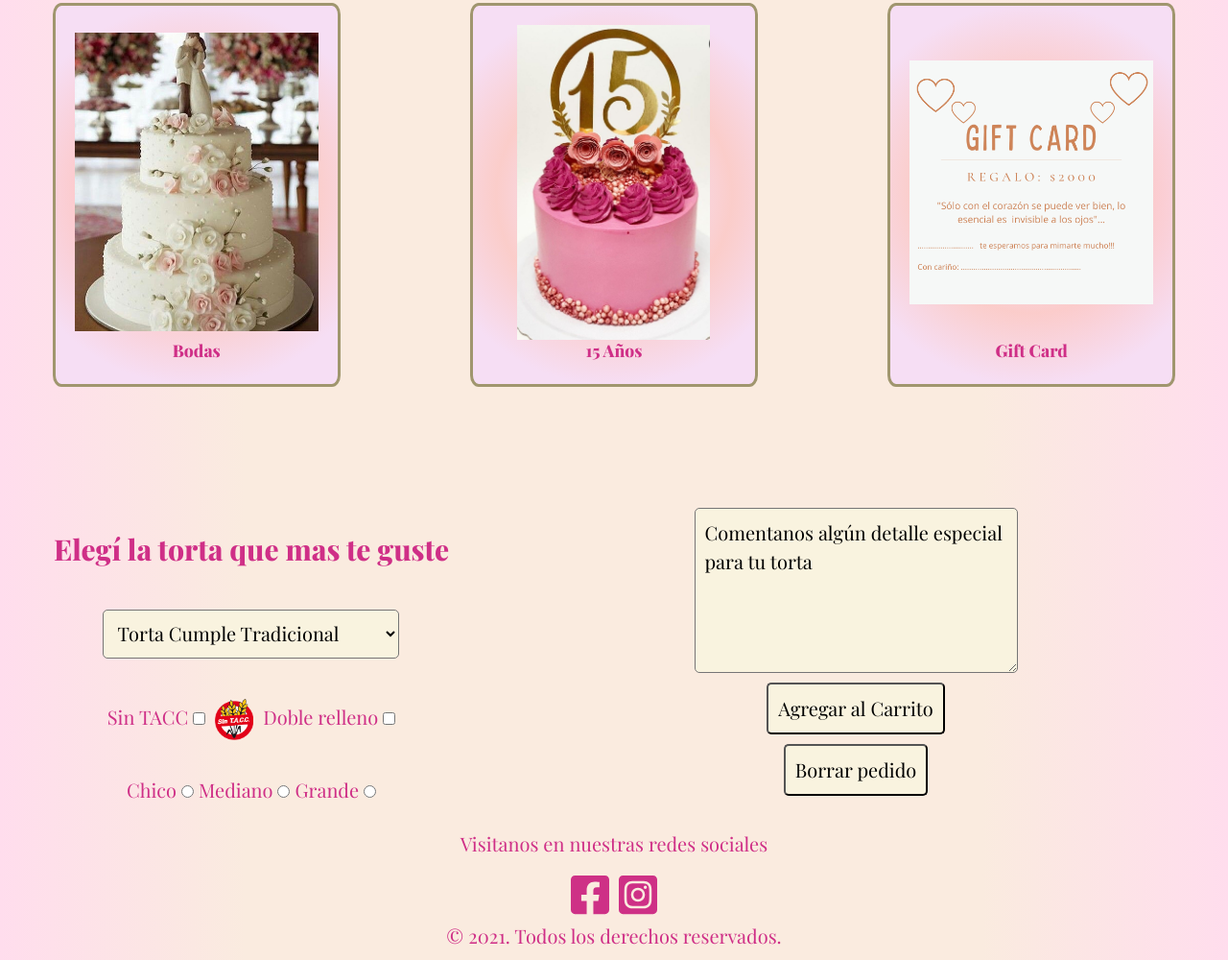
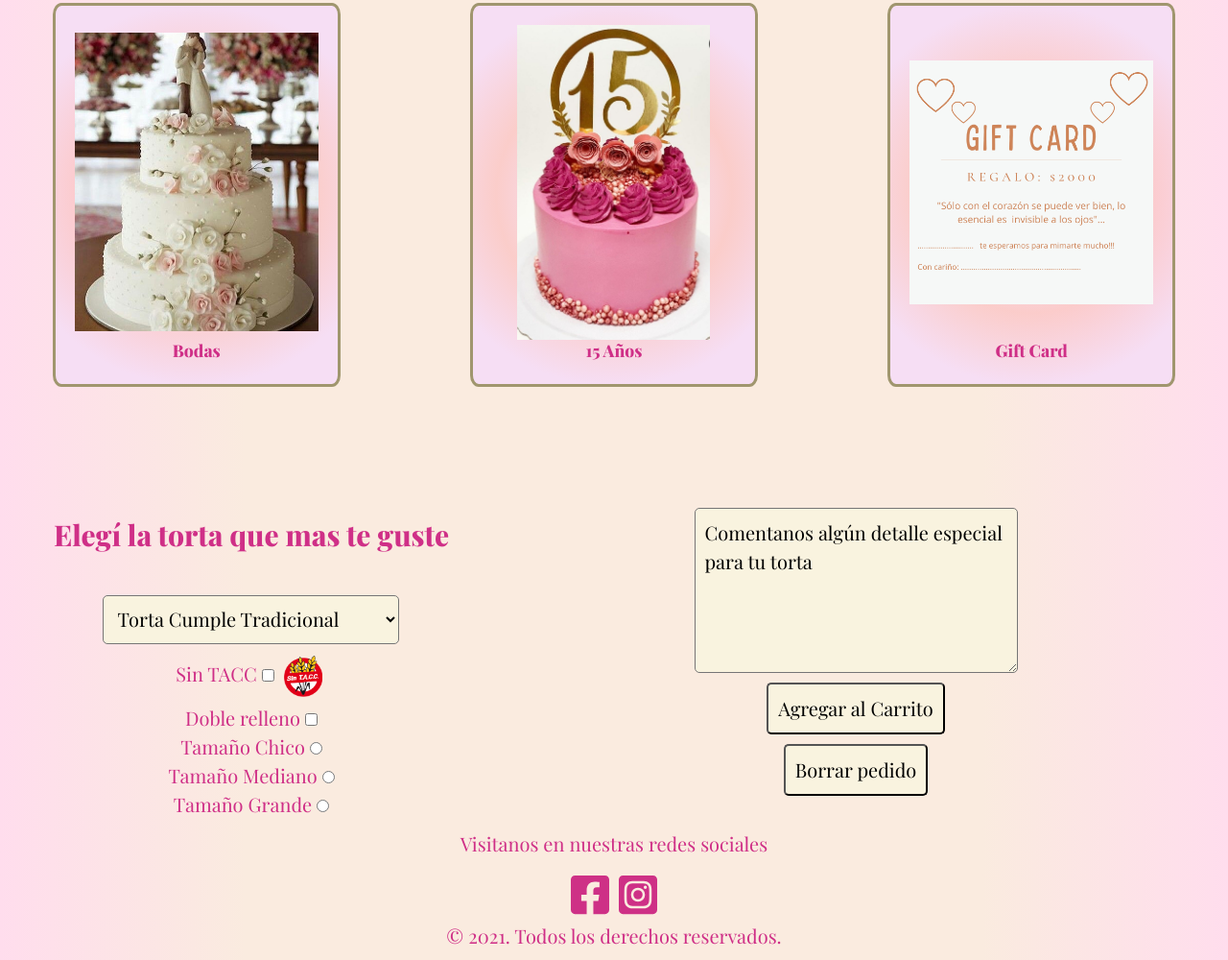
Before and after one commit to LeonardoCalfayan/PasteLou, a website: page pages/tortasDecoradas.html in a window 1280 px wide. Shown: the part 1019-2019 px from the top of the page at 96% size. Drawn offline with nearby package versions, Linux system fonts and the light colour scheme; a web font is replaced by a local one.

Commit message:
Entrega Final_V2

```diff
--- a/pages/tortasDecoradas.html
+++ b/pages/tortasDecoradas.html
@@ -103,16 +103,25 @@
                     <label for="">Sin TACC </label>
                     <input type="checkbox" name="sinTaac" value="1" />
                     <img class="logoSTacc" src="../images/sintacc.png" alt="Logo Sin TACC">
-                    <label for="">Doble relleno </label>
-                    <input type="checkbox" name="dobleRelleno" value="1" />
+
                 </div>
                 <div class="formularioItem">
-                    <label for="">Chico</label>
-                    <input type="radio" name="tamano" value="chico" />
-                    <label for="">Mediano</label>
-                    <input type="radio" name="tamano" value="mediano" />
-                    <label for="">Grande</label>
-                    <input type="radio" name="tamano" value="grande" />
+                    <div>
+                        <label for="">Doble relleno </label>
+                        <input type="checkbox" name="dobleRelleno" value="1" />
+                    </div>
+                    <div>
+                        <label for="">Tamaño Chico</label>
+                        <input type="radio" name="tamano" value="chico" />
+                    </div>
+                    <div>
+                        <label for="">Tamaño Mediano</label>
+                        <input type="radio" name="tamano" value="mediano" />
+                    </div>
+                    <div>
+                        <label for="">Tamaño Grande</label>
+                        <input type="radio" name="tamano" value="grande" />
+                    </div>
                 </div>
             </div>
             <div class="formularioDerecho">
--- a/scss/_general.scss
+++ b/scss/_general.scss
@@ -8,7 +8,6 @@ html {
     box-sizing: border-box;
     }
 
-
     /* background-color: F9F3DF; + Gradiente*/
 
 body{
```
Also changed, not shown: pages/rinconSalado.html (+6 -0 lines).
